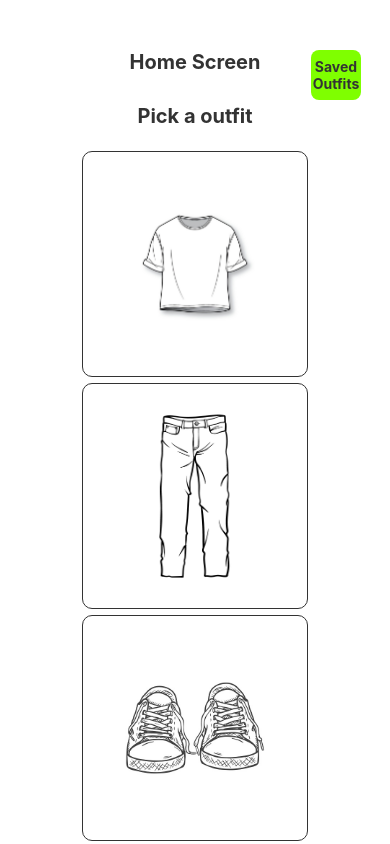
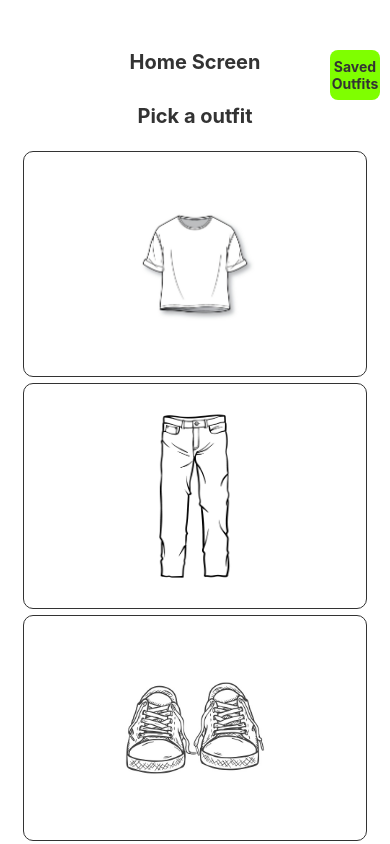
Before and after one commit to Reem-Nosbaum/Outfit_App, a React Native app: screen / in a window 390 px wide. Built offline with nearby package versions, Linux system fonts and the light colour scheme.

Commit message:
:art: Improve structure / format of the code.

```diff
--- a/App.js
+++ b/App.js
@@ -1,21 +1,10 @@
 import { StatusBar } from 'expo-status-bar';
-import { StyleSheet, Text, View } from 'react-native';
+import { View } from 'react-native';
 import Home from './screens/home';
+
 
 export default function App() {
   return (
-    <View style={styles.container}>
-      <Home/>
-      <StatusBar style="auto" />
-    </View>
+    <Home/>
   );
 }
-
-const styles = StyleSheet.create({
-  container: {
-    flex: 1,
-    backgroundColor: '#fff',
-    alignItems: 'center',
-    justifyContent: 'center',
-  },
-});
--- a/screens/home.js
+++ b/screens/home.js
@@ -64,14 +64,13 @@
 
   button: {
     position: 'absolute',
-    right: -30,
+    right: 10,
     top: 50,
     width: 50,
     height: 50,
     backgroundColor: '#7FFF00',
     borderRadius: 8,
     justifyContent: 'center',
-    // alignItems: 'center',
 
   },
   buttonText: {
```
